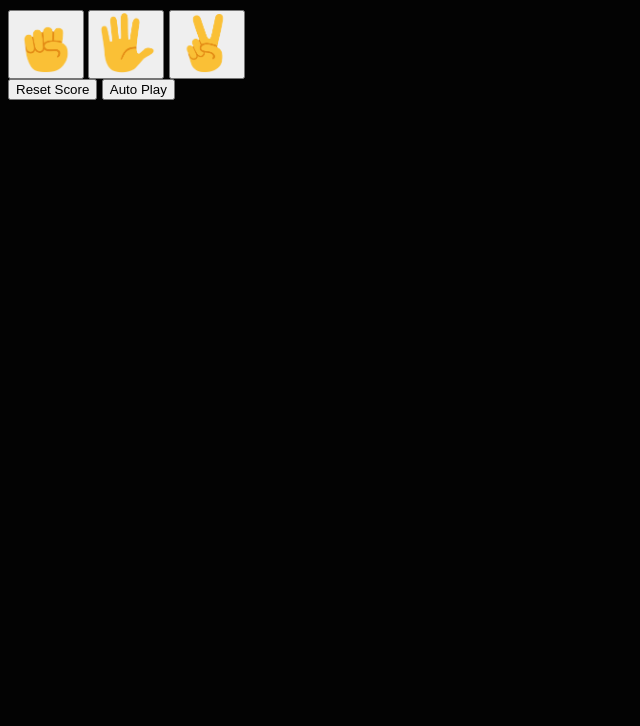
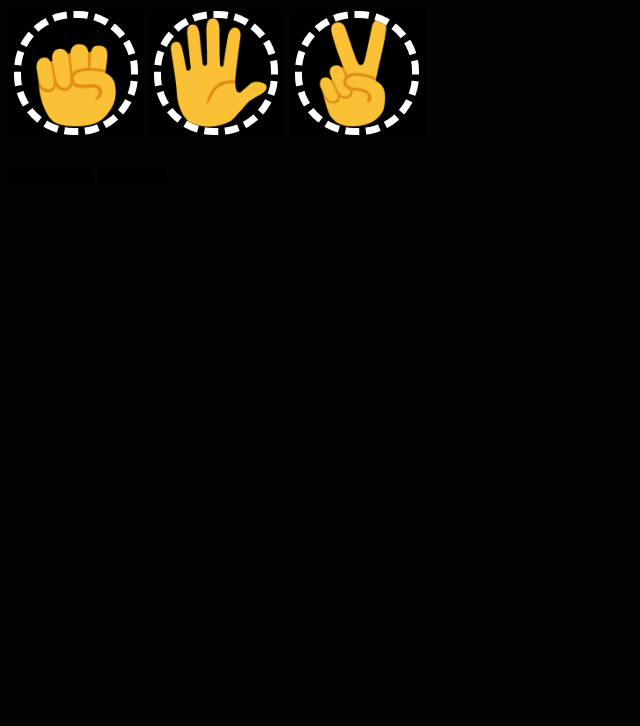
Before and after one commit to ThaboChambule/Rock_Paper_Scissors, a plain HTML site: page index.html in a window 1280 px wide. Shown: the part 74-800 px from the top of the page, without its empty margins (0-640 px from the left). Drawn offline with Linux system fonts and the light colour scheme.

Commit message:
Design Update

```diff
--- a/index.html
+++ b/index.html
@@ -17,12 +17,14 @@
     <button class="js-paper"><img src="images/paper-emoji.png" class="move-image"></button>
 
     <button class="js-scissor"><img src="images/scissors-emoji.png" class="move-image"></button>
+
+    <p class="js-display"></p>
+    <p class="js-result"></p>
     <div>
     <button class="js-score">Reset Score</button>
     <button class="js-auto">Auto Play</button>
     </div>
-    <p class="js-display"></p>
-    <p class="js-result"></p>
+
 
     <script src="script/script.js"></script>
 
--- a/script/script.js
+++ b/script/script.js
@@ -28,11 +28,6 @@ setInterval(() => {
       score.Losses = 0;
       score.Ties =0
     })
-
-
-
-
-
 
 
 const computerMove = () => {
--- a/styles/style.css
+++ b/styles/style.css
@@ -1,12 +1,24 @@
 body {
-    background-color:rgb(3, 3, 3);
+    background-color: rgb(3, 3, 3);
     color: white;
     font-family: Arial, Helvetica, sans-serif;
-}
-.title {
+  }
+  .title {
     font-size: 30px;
     font-weight: bold;
-}
-.move-image{
+  }
+  .move-image {
     height: 60px;
-}
+    background-color: transparent;
+    border: 7px dashed white;
+    width: 110px;
+    height: 110px;
+    border-radius: 60px;
+  }
+
+  button{
+      background-color: black;
+      border: none;
+      margin-bottom: 10px;
+
+  }
```
